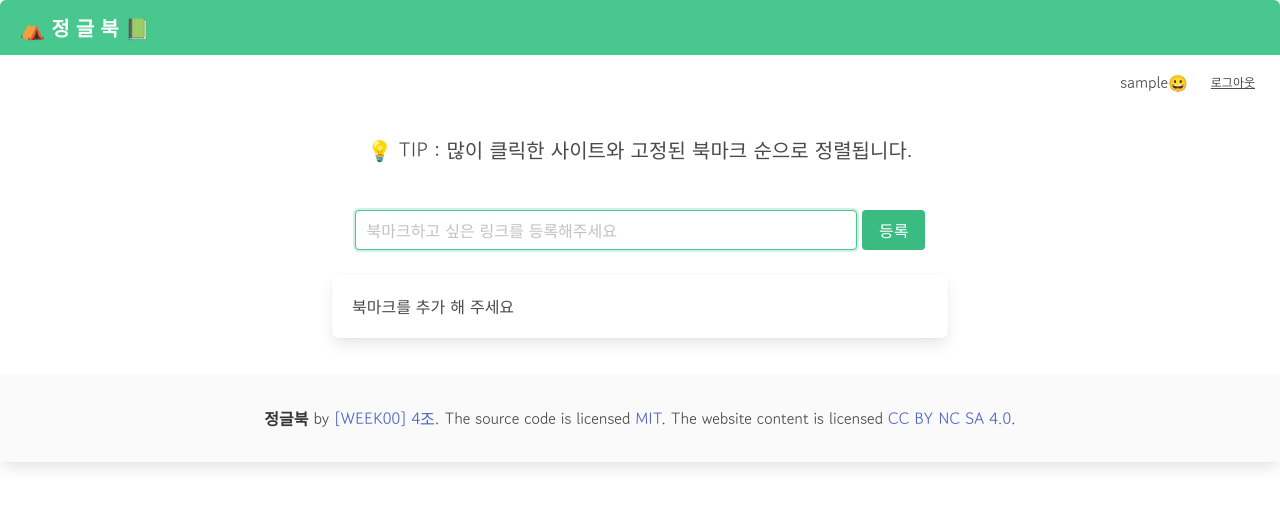
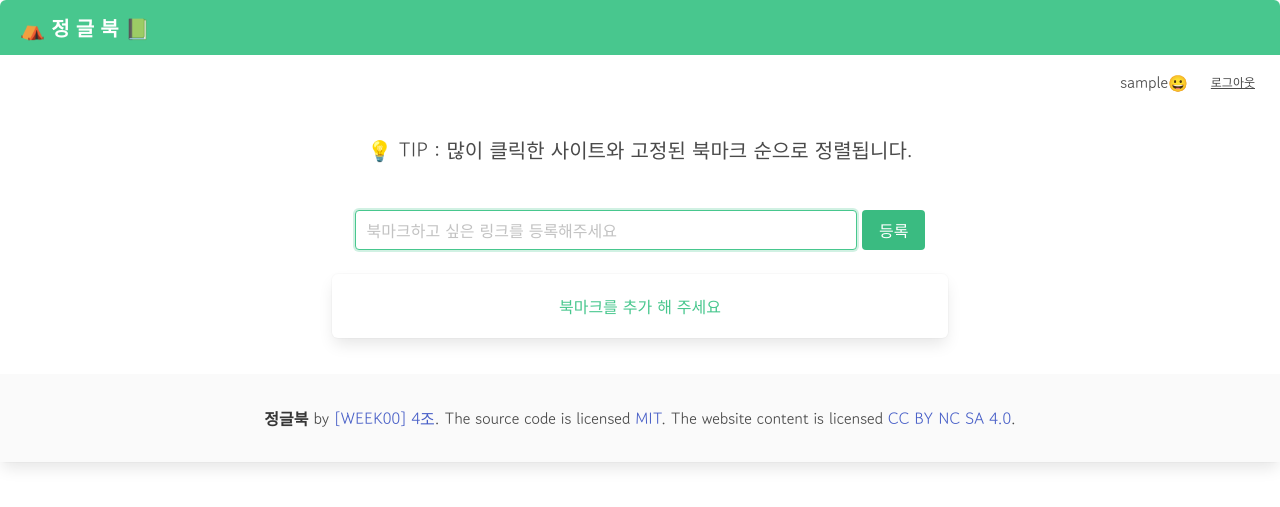
Before and after one commit to chae-y/junglebook, a Flask app: page /main in a window 1280 px wide. Shown: the top 507 px of the page. Run offline with Flask 2, Linux system fonts and the light colour scheme; the visitor is signed in with stand-in values (Sample User, id 1); data that the repository does not hold is empty; some libraries are stand-ins or nearby versions.

Commit message:
0개 멘트 가운데 정렬

```diff
--- a/templates/main.html
+++ b/templates/main.html
@@ -238,7 +238,7 @@
         <div class="column is-half is-offset-one-quarter">
             <div class="box" id="bookmark">
                 {% if bookmarks_list |length ==0 %}
-                    <h4>북마크를 추가 해 주세요</h4>
+                    <h4 class="has-text-centered" style="color:#48C78E;">북마크를 추가 해 주세요</h4>
                 {% endif %}
                 {% for bookmark in bookmarks_list %}
                 {% if bookmark['star']== false %}
```
